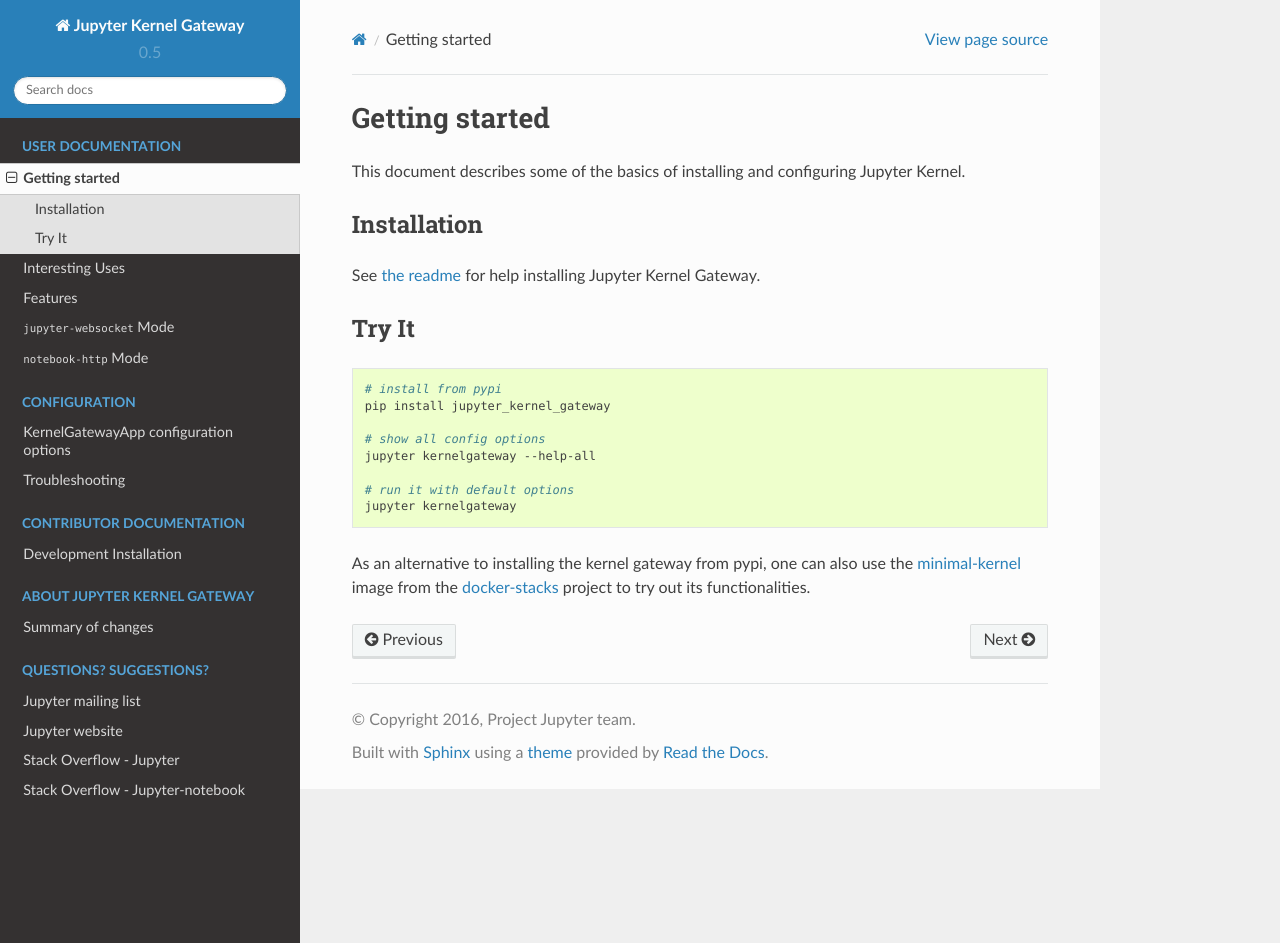
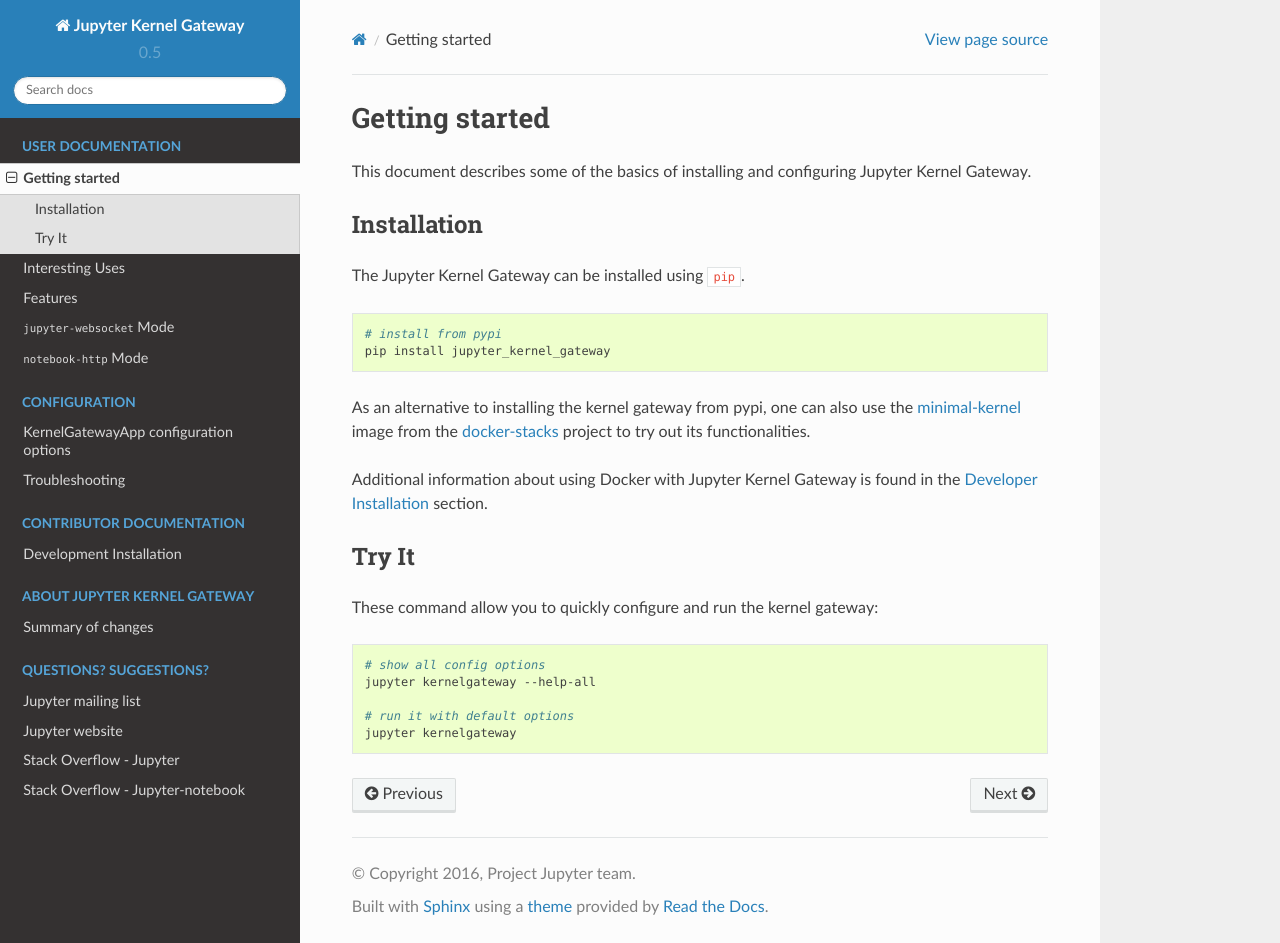
Before and after one commit to jupyter-server/enterprise_gateway, a Sphinx documentation site: the page built from docs/source/getting-started.md, in a window 1280 px wide and 943 px high. Built offline with Sphinx 7.4.7 and the Read the Docs theme 2.0.0, drawn with Linux system fonts in a browser that asks for light colours.

Commit message:
Add @parente changes and improve flow of doc

````diff
--- a/docs/source/getting-started.md
+++ b/docs/source/getting-started.md
@@ -1,27 +1,33 @@
 ## Getting started
 
 This document describes some of the basics of installing and configuring
-Jupyter Kernel.
+Jupyter Kernel Gateway.
 
 ### Installation
 
-See [the readme](https://github.com/jupyter/kernel_gateway/blob/master/README.md)
-for help installing Jupyter Kernel Gateway.
-
-### Try It
+The Jupyter Kernel Gateway can be installed using `pip`.
 
 ```bash
 # install from pypi
 pip install jupyter_kernel_gateway
+```
 
+As an alternative to installing the kernel gateway from pypi, one can also
+use the [minimal-kernel](https://hub.docker.com/r/jupyter/minimal-kernel/)
+image from the [docker-stacks](https://github.com/jupyter/docker-stacks)
+project to try out its functionalities.
+
+Additional information about using Docker with Jupyter Kernel Gateway is
+found in the [Developer Installation](devinstall.md) section.
+
+### Try It
+
+These command allow you to quickly configure and run the kernel gateway:
+
+```bash
 # show all config options
 jupyter kernelgateway --help-all
 
 # run it with default options
 jupyter kernelgateway
 ```
-
-As an alternative to installing the kernel gateway from pypi, one can also
-use the [minimal-kernel](https://hub.docker.com/r/jupyter/minimal-kernel/)
-image from the [docker-stacks](https://github.com/jupyter/docker-stacks)
-project to try out its functionalities.
````
